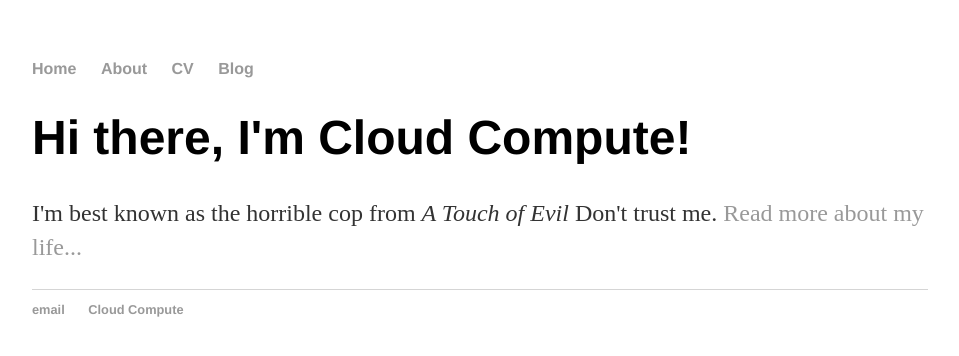
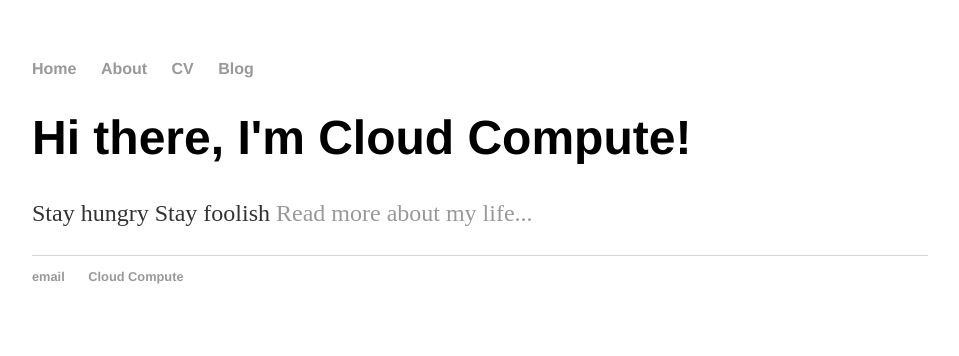
Before and after one commit to micro9229/openstacks.github.com, a Jekyll site: the page built from index.html, in a window 1280 px wide. Shown: the top 356 px of the page, without its empty margins (160-1119 px from the left). Built offline with Jekyll 4.4.1, drawn with Linux system fonts in a browser that asks for light colours.

Commit message:
Update index.html

```diff
--- a/index.html
+++ b/index.html
@@ -1,8 +1,8 @@
 ---
 layout: default
-title: Hank Quinlan, Horrible Cop
+title: Cloud Compute
 ---
 <div class="blurb">
 	<h1>Hi there, I'm Cloud Compute!</h1>
-	<p>I'm best known as the horrible cop from <em>A Touch of Evil</em> Don't trust me. <a href="/about">Read more about my life...</a></p>
+	<p>Stay hungry Stay foolish <a href="/about">Read more about my life...</a></p>
 </div><!-- /.blurb -->
```
